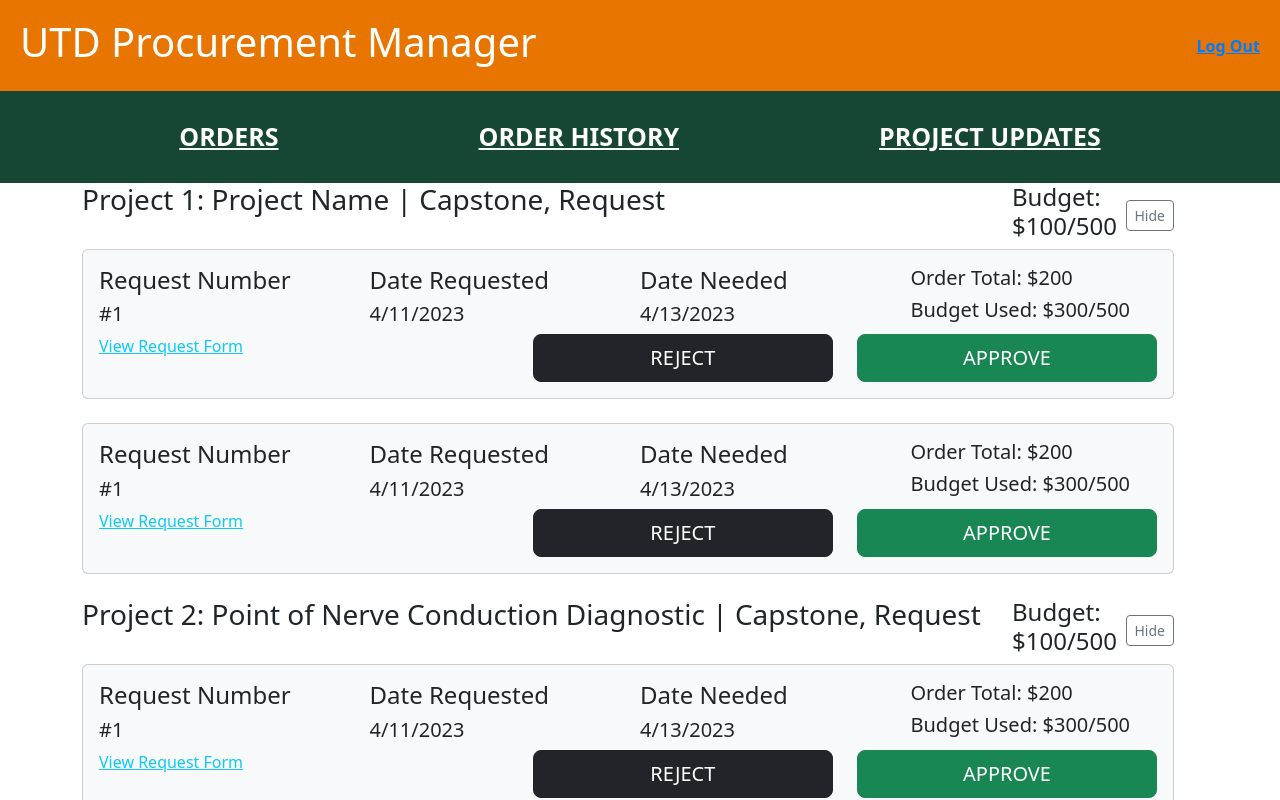
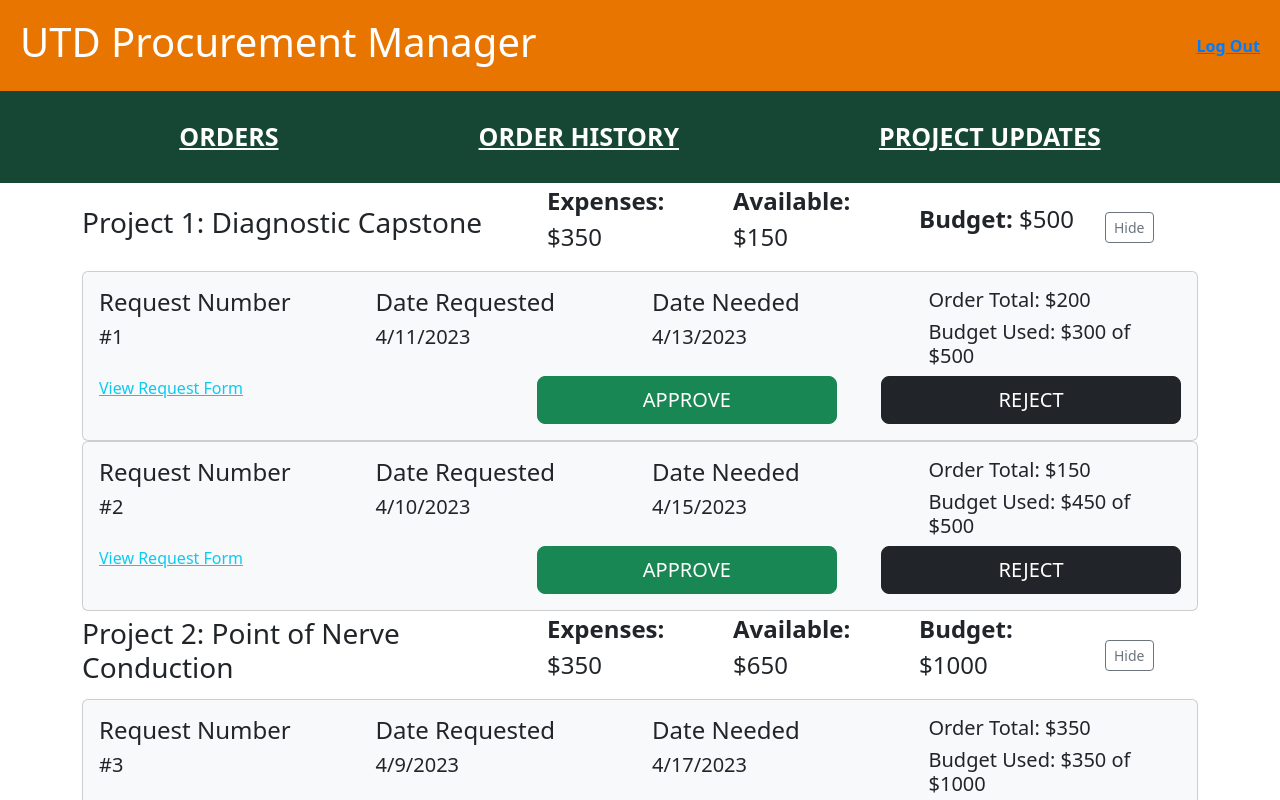
Before and after one commit to UTDallasEPICS/UTDesign-Procurement, a Next.js app in the folder procurement-manager/: page /orders/mentor in a window 1280 px wide. Shown: the top 800 px of the page. Built offline with nearby package versions, Linux system fonts and the light colour scheme.

Commit message:
resuable buttons. card friendly to backend, & more

```diff
--- a/procurement-manager/pages/orders/ProjectHeader.tsx
+++ b/procurement-manager/pages/orders/ProjectHeader.tsx
@@ -1,25 +1,48 @@
 import React from 'react';
-import { Row, Col, Button } from 'react-bootstrap';
+import { Col, Button, Row } from 'react-bootstrap';
 
 interface ProjectHeaderProps {
-  title: string;
-  budget: string;
+  projectName: string;
+  expenses: number;
+  available: number;
+  budgetTotal: number;
+  onToggleCollapse: () => void;
   isOpen: boolean;
-  toggleCollapse: () => void;
 }
 
-const ProjectHeader: React.FC<ProjectHeaderProps> = ({ title, budget, isOpen, toggleCollapse }) => {
+const ProjectHeader: React.FC<ProjectHeaderProps> = ({
+  projectName,
+  expenses,
+  available,
+  budgetTotal,
+  onToggleCollapse,
+  isOpen,
+}) => {
   return (
-    <Row className="small-row">
-      <Col lg={10}>
-        <h3>{title}</h3>
+    <Row className="align-items-center">
+      <Col md={5}>
+        <h3>{projectName}</h3>
       </Col>
-      <Col lg={2} className="d-flex align-items-center justify-content-end">
-        <h4 className="mr-2">{budget}</h4>
+      <Col md={2}>
+        <p style={{ fontSize: '1.5rem' }}>
+          <strong>Expenses:</strong> ${expenses}
+        </p>
+      </Col>
+      <Col md={2}>
+        <p style={{ fontSize: '1.5rem' }}>
+          <strong>Available:</strong> ${available}
+        </p>
+      </Col>
+      <Col md={2}>
+        <p style={{ fontSize: '1.5rem' }}>
+          <strong>Budget:</strong> ${budgetTotal}
+        </p>
+      </Col>
+      <Col md={1}>
         <Button
           variant="outline-secondary"
           size="sm"
-          onClick={toggleCollapse}
+          onClick={onToggleCollapse}
           aria-controls="collapseContent"
           aria-expanded={isOpen}
         >
--- a/procurement-manager/pages/orders/RequestCard.tsx
+++ b/procurement-manager/pages/orders/RequestCard.tsx
@@ -1,29 +1,41 @@
 // RequestCard.tsx
 import React from 'react';
-import { Row, Col, Card, Button } from 'react-bootstrap';
+import { Col, Row, Card, Button } from 'react-bootstrap';
 
-const RequestCard: React.FC = () => {
+interface RequestCardProps {
+  requestNumber: number;
+  dateRequested: string;
+  dateNeeded: string;
+  orderTotal: number;
+  budgetUsed: string;
+}
+
+const RequestCard: React.FC<RequestCardProps> = ({
+  requestNumber,
+  dateRequested,
+  dateNeeded,
+  orderTotal,
+  budgetUsed,
+}) => {
   return (
-    <Row className="mb-4">
-      <Col>
     <Card style={{ backgroundColor: '#f8f9fa' }}>
       <Card.Body>
         <Row className="smaller-row">
           <Col>
             <h4>Request Number</h4>
-                <h5>#1</h5>
+            <h5>#{requestNumber}</h5>
           </Col>
           <Col>
             <h4>Date Requested</h4>
-                <h5>4/11/2023</h5>
+            <h5>{dateRequested}</h5>
           </Col>
           <Col>
             <h4>Date Needed</h4>
-                <h5>4/13/2023</h5>
+            <h5>{dateNeeded}</h5>
           </Col>
           <Col>
-                <h5>Order Total: $200</h5>
-                <h5>Budget Used: $300/500</h5>
+            <h5>Order Total: ${orderTotal}</h5>
+            <h5>Budget Used: {budgetUsed}</h5>
           </Col>
         </Row>
         <Row className="smaller-row d-flex justify-content-between">
@@ -34,25 +46,23 @@ const RequestCard: React.FC = () => {
           </Col>
           <Col md="auto">
             <Button
-                  variant="dark"
+              variant="success"
               size="lg"
-                  style={{ minWidth: '300px', marginRight: '20px' }}
+              style={{ minWidth: '300px', marginRight: '40px' }}
             >
-                  REJECT
+              APPROVE
             </Button>{' '}
             <Button
-                  variant="success"
+              variant="dark"
               size="lg"
               style={{ minWidth: '300px' }}
             >
-                  APPROVE
+              REJECT
             </Button>{' '}
           </Col>
         </Row>
       </Card.Body>
     </Card>
-      </Col>
-    </Row>
   );
 };
 
--- a/procurement-manager/pages/orders/mentor.tsx
+++ b/procurement-manager/pages/orders/mentor.tsx
@@ -1,4 +1,3 @@
-// Mentor.tsx
 import React, { useState } from 'react';
 import { Container, Row, Collapse } from 'react-bootstrap';
 import TopBarComponent from './TopBarComponent';
@@ -6,54 +5,101 @@ import RequestCard from './RequestCard';
 import ProjectHeader from './ProjectHeader';
 
 export default function Mentor() {
-  const [isOpenProject1, setIsOpenProject1] = useState(true);
-  const [isOpenProject2, setIsOpenProject2] = useState(true);
+  const [isOpen, setIsOpen] = useState({ project1: true, project2: true });
 
-  const toggleCollapseProject1 = () => {
-    setIsOpenProject1(!isOpenProject1);
+  const toggleCollapse = (project: keyof typeof isOpen) => {
+    setIsOpen({ ...isOpen, [project]: !isOpen[project] });
   };
 
-  const toggleCollapseProject2 = () => {
-    setIsOpenProject2(!isOpenProject2);
-  };
+  const project1Cards = [
+    {
+      requestNumber: 1,
+      dateRequested: '4/11/2023',
+      dateNeeded: '4/13/2023',
+      orderTotal: 200,
+      budgetUsed: 300,
+      budgetTotal: 500,
+    },
+    {
+      requestNumber: 2,
+      dateRequested: '4/10/2023',
+      dateNeeded: '4/15/2023',
+      orderTotal: 150,
+      budgetUsed: 450,
+      budgetTotal: 500,
+    },
+  ];
+
+  const project2Cards = [
+    {
+      requestNumber: 3,
+      dateRequested: '4/9/2023',
+      dateNeeded: '4/17/2023',
+      orderTotal: 350,
+      budgetUsed: 350,
+      budgetTotal: 1000,
+    },
+  ];
+
+  const project1Expenses = project1Cards.reduce((acc, card) => acc + card.orderTotal, 0);
+  const project2Expenses = project2Cards.reduce((acc, card) => acc + card.orderTotal, 0);
+
+  const project1Available = 500 - project1Expenses;
+  const project2Available = 1000 - project2Expenses;
 
   return (
     <>
       <TopBarComponent />
       <Container>
-        <Row>
+        <Row className="big-row">
           <ProjectHeader
-            title="Project 1: Project Name | Capstone, Request"
-            budget="Budget: $100/500"
-            isOpen={isOpenProject1}
-            toggleCollapse={toggleCollapseProject1}
+            projectName="Project 1: Diagnostic Capstone"
+            expenses={project1Expenses}
+            available={project1Available}
+            budgetTotal={500}
+            onToggleCollapse={() => toggleCollapse('project1')}
+            isOpen={isOpen.project1}
           />
-          <Collapse in={isOpenProject1}>
+          <Collapse in={isOpen.project1}>
             <div>
-              <Row>
-                <RequestCard />
-                <RequestCard />
-              </Row>
+              {project1Cards.map((card, index) => (
+                <RequestCard
+                  key={index}
+                  requestNumber={card.requestNumber}
+                  dateRequested={card.dateRequested}
+                  dateNeeded={card.dateNeeded}
+                  orderTotal={card.orderTotal}
+                  budgetUsed={`$${card.budgetUsed} of $${card.budgetTotal}`}
+                />
+              ))}
             </div>
           </Collapse>
         </Row>
-        <Row>
+        <Row className="big-row">
           <ProjectHeader
-            title="Project 2: Point of Nerve Conduction Diagnostic | Capstone, Request"
-            budget="Budget: $100/500"
-            isOpen={isOpenProject2}
-            toggleCollapse={toggleCollapseProject2}
+            projectName="Project 2: Point of Nerve Conduction"
+            expenses={project2Expenses}
+            available={project2Available}
+            budgetTotal={1000}
+            onToggleCollapse={() => toggleCollapse('project2')}
+            isOpen={isOpen.project2}
           />
-          <Collapse in={isOpenProject2}>
+          <Collapse in={isOpen.project2}>
             <div>
-              <Row>
-                <RequestCard />
-                <RequestCard />
-              </Row>
+              {project2Cards.map((card, index) => (
+                <RequestCard
+                  key={index}
+                  requestNumber={card.requestNumber}
+                  dateRequested={card.dateRequested}
+                  dateNeeded={card.dateNeeded}
+                  orderTotal={card.orderTotal}
+                  budgetUsed={`$${card.budgetUsed} of $${card.budgetTotal}`}
+                />
+              ))}
             </div>
           </Collapse>
         </Row>
       </Container>
     </>
-  );
+);
 }
```
Also changed, not shown: procurement-manager/pages/orders/ActionButton.tsx (added, +24 -0 lines). Lines whose indentation alone changed are shown as unchanged.
